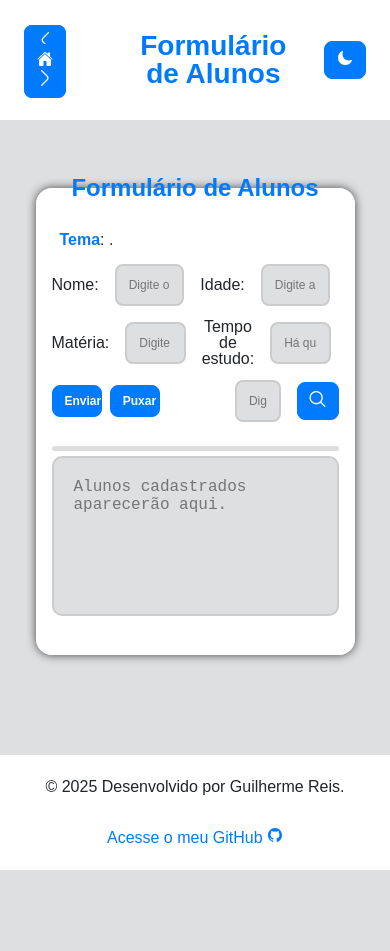
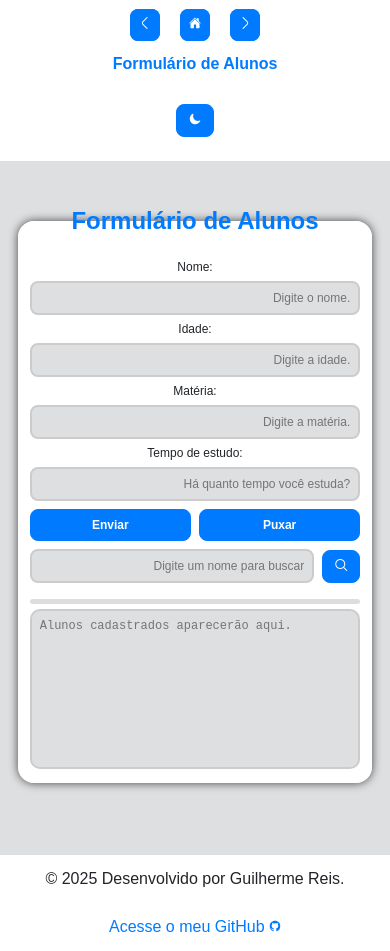
Before and after one commit to Guilherme-210/Formulario-de-Alunos, a plain HTML site: page index.html in a window 390 px wide. Before the commit the page ends 870 px from the top, so only its background shows below. Drawn offline with nearby package versions, Linux system fonts and the light colour scheme.

Commit message:
Feat(Style): Adds @media for responsiveness

```diff
--- a/index.html
+++ b/index.html
@@ -52,7 +52,6 @@
       <section>
         <fieldset>
           <legend>Formulário de Alunos</legend>
-          <p><strong>Tema</strong>: .</p>
           <form action="submit" id="form">
             <div class="inputs">
               <label for="inputName">Nome:</label>
--- a/style/style.css
+++ b/style/style.css
@@ -79,7 +79,6 @@
   --footer-link-hover-color: #ffffff;
 }
 
-
 /* estilização do body */
 body {
   display: grid;
@@ -146,7 +145,6 @@ h1 {
 
 /* estilização da main */
 main {
-  max-width: 100%;
   width: 90%;
   margin: var(--margin-large) auto;
   padding: var(--padding-large);
@@ -159,7 +157,6 @@ fieldset {
   box-shadow: 0 0 10px rgba(0, 0, 0, 0.7);
   color: var(--font-color);
   padding: var(--padding-large);
-  margin-bottom: 20px;
 }
 
 /* estilização do fieldset - legend */
@@ -185,7 +182,7 @@ p {
   background-color: var(--code-border-color);
   color: #ccc;
   width: 100%;
-  padding: .3rem;
+  padding: 0.3rem;
   margin-bottom: 10px;
   border-radius: 10px;
 }
@@ -297,7 +294,6 @@ button:hover ion-icon {
   transition: 0.2s;
 }
 
-
 /* estilização do fieldset - input */
 input,
 select {
@@ -331,7 +327,6 @@ input[type="number"] {
   -webkit-appearance: none;
   appearance: none;
 }
-
 
 /* estilização dos div inputs */
 .textArea {
@@ -377,8 +372,12 @@ footer {
   background-color: var(--footer-bg-color);
   color: var(--footer-text-color);
   text-align: center;
-  padding: var(--padding-large); /* Você pode definir essa variável se necessário */
-  margin-top: var(--margin-large); /* Você pode definir essa variável se necessário */
+  padding: var(
+    --padding-large
+  ); /* Você pode definir essa variável se necessário */
+  margin-top: var(
+    --margin-large
+  ); /* Você pode definir essa variável se necessário */
 }
 footer a {
   color: var(--footer-link-color);
@@ -389,3 +388,113 @@ footer a:hover {
   color: var(--footer-link-hover-color);
   text-decoration: underline;
 }
+
+/* Estilos para telas menores (tablets, smartphones grandes) */
+@media screen and (max-width: 1024px) {
+  * {
+    font-size: var(--font-size-medium);
+  }
+
+  header {
+    flex-direction: column;
+    text-align: center;
+  }
+
+  .inputs{
+    flex-direction: column;
+  }
+  .div_buttons,
+  .div_busca {
+    flex-direction: row;
+    width: 100%;
+  }
+
+  .arquiv_button {
+    width: 50%;
+  }
+}
+
+/* Estilos para telas pequenas (smartphones) */
+@media screen and (max-width: 768px) {
+  * {
+    font-size: var(--font-size-small);
+  }
+
+  h1 {
+    font-size: var(--font-size-large);
+  }
+
+  main {
+    width: 95%;
+    padding: var(--padding-small);
+  }
+
+  fieldset {
+    padding: var(--padding-medium);
+  }
+
+  .inputs{
+    flex-direction: column;
+    margin-top: 8px;
+  }
+  .div_buttons,
+  .div_busca {
+    flex-direction: row;
+    width: 100%;
+  }
+
+  .arquiv_button {
+    width: 70%;
+  }
+
+  input,
+  select,
+  textarea {
+    font-size: var(--font-size-small);
+    padding: var(--padding-small);
+    margin: 0;
+  }
+}
+
+/* Estilos para telas muito pequenas (celulares pequenos) */
+@media screen and (max-width: 480px) {
+  h1 {
+    font-size: var(--font-size-medium);
+  }
+
+  .nav_pages {
+    font-size: var(--font-size-small);
+    padding: var(--padding-small);
+  }
+
+  .inputs{
+    flex-direction: column;
+    margin-top: 8px;
+  }
+  .div_buttons,
+  .div_busca {
+    flex-direction: row;
+    width: 100%;
+  }
+
+  .arquiv_button {
+    width: 90%;
+  }
+
+  button {
+    font-size: var(--font-size-small);
+  }
+
+  input,
+  select,
+  textarea {
+    width: 100%;
+    font-size: var(--font-size-small);
+    padding: var(--padding-small);
+    margin: 0;
+  }
+
+  footer {
+    padding: var(--padding-small);
+  }
+}
```
